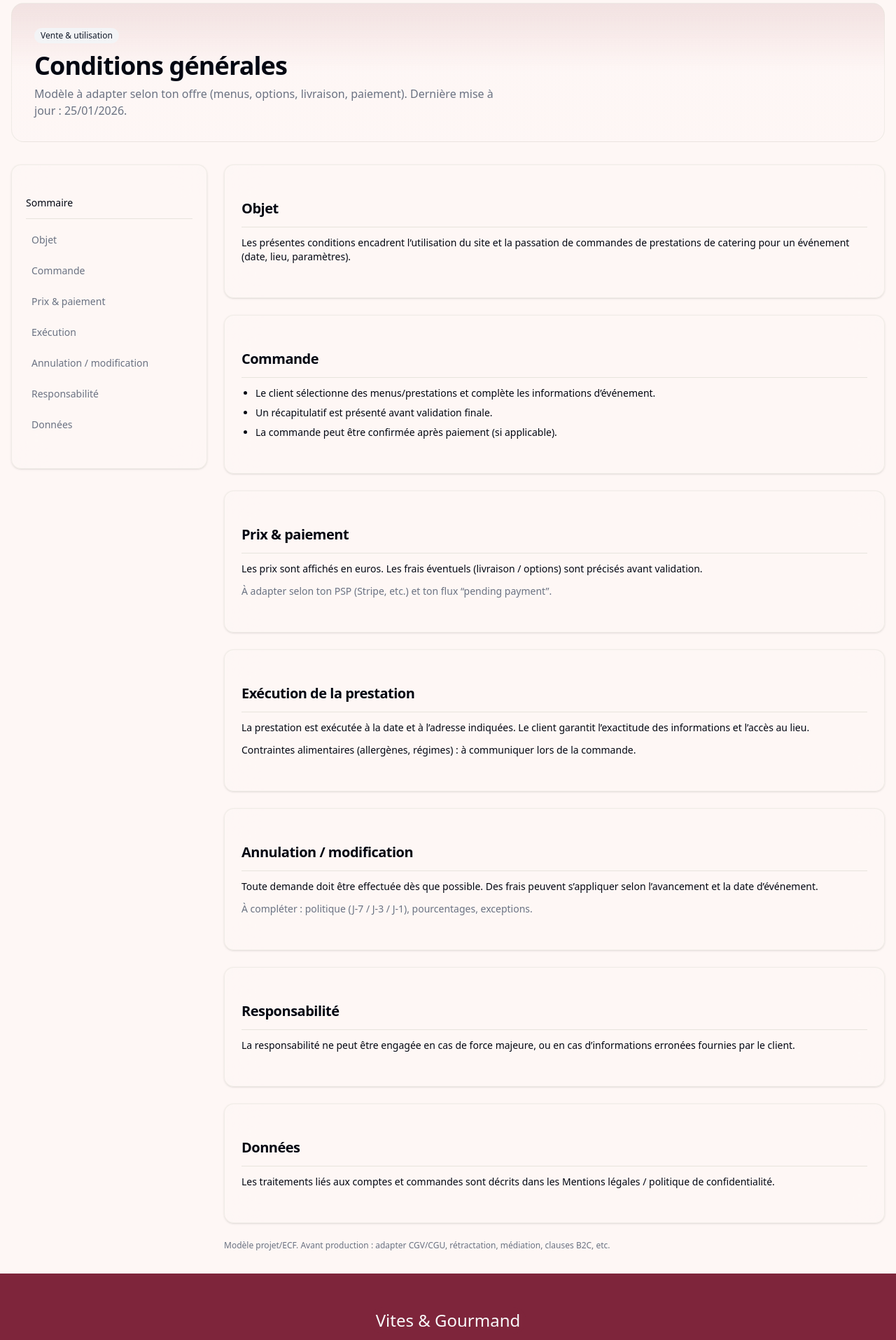
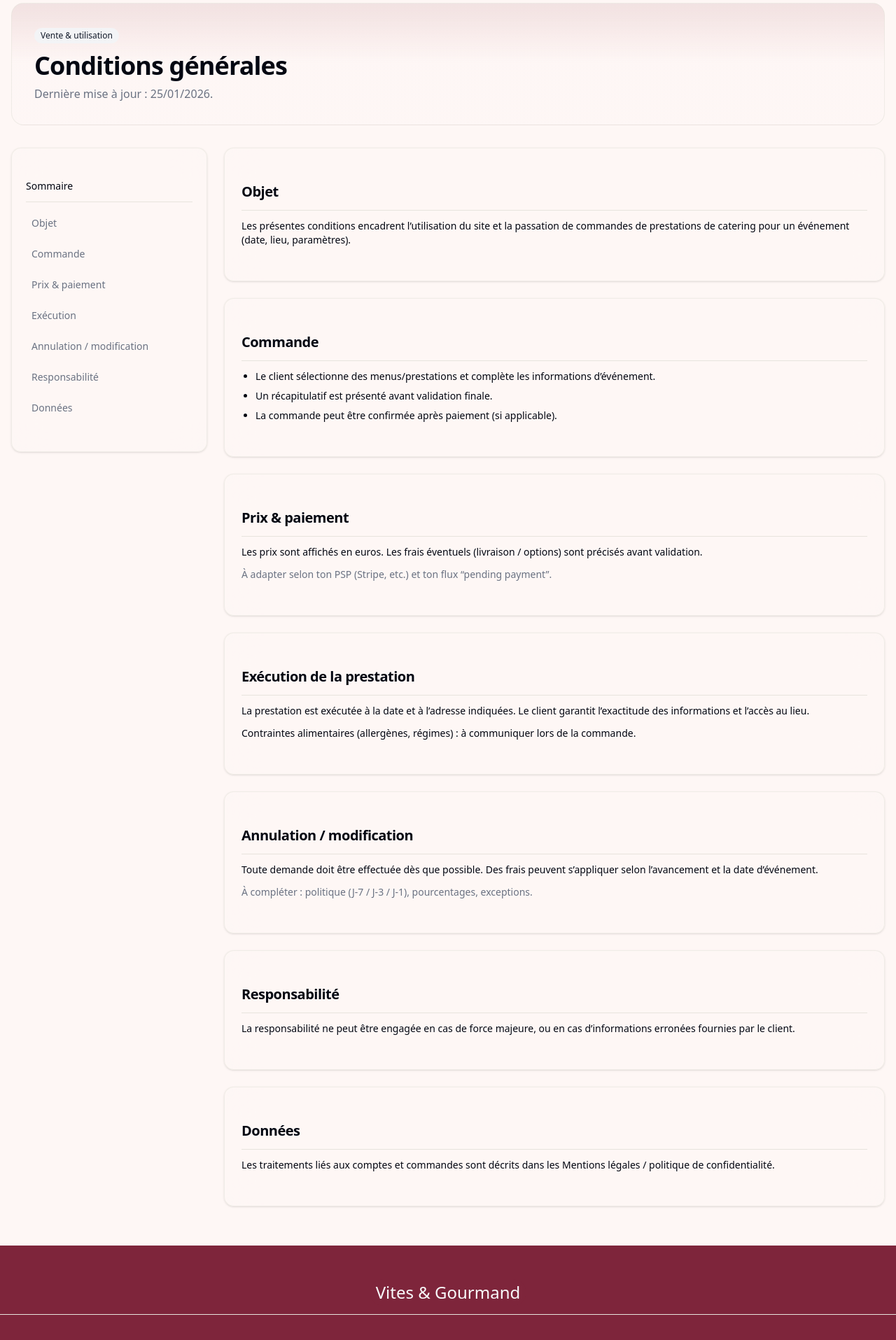
Before and after one commit to Mayk-ITdS/vite-et-gourmand, a React (Vite) app in the folder frontend/: page /conditions in a window 1280 px wide. Shown: the part 140-2055 px from the top of the page at 70% size. Built offline with nearby package versions, Linux system fonts and the light colour scheme.

Commit message:
fix(legal): mettre à jour les conditions générales

```diff
--- a/frontend/src/pages/ConditionsGenerales.tsx
+++ b/frontend/src/pages/ConditionsGenerales.tsx
@@ -26,8 +26,7 @@ export default function ConditionsGenerales() {
           Conditions générales
         </h1>
         <p className="mt-2 max-w-2xl text-muted-foreground">
-          Modèle à adapter selon ton offre (menus, options, livraison,
-          paiement). Dernière mise à jour : {updated}.
+          Dernière mise à jour : {updated}.
         </p>
       </div>
 
@@ -181,8 +180,8 @@ export default function ConditionsGenerales() {
           </section>
 
           <p className="text-xs text-muted-foreground">
-            Modèle projet/ECF. Avant production : adapter CGV/CGU, rétractation,
-            médiation, clauses B2C, etc.
+            {/* Modèle projet/ECF. Avant production : adapter CGV/CGU, rétractation,
+            médiation, clauses B2C, etc. */}
           </p>
         </div>
       </div>
```
